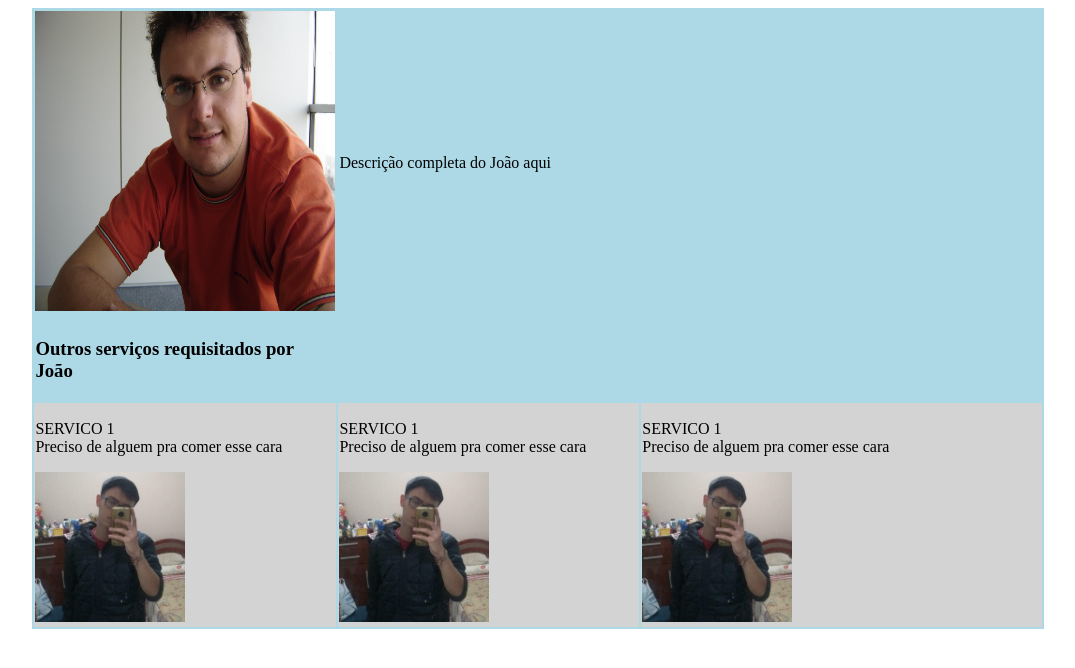
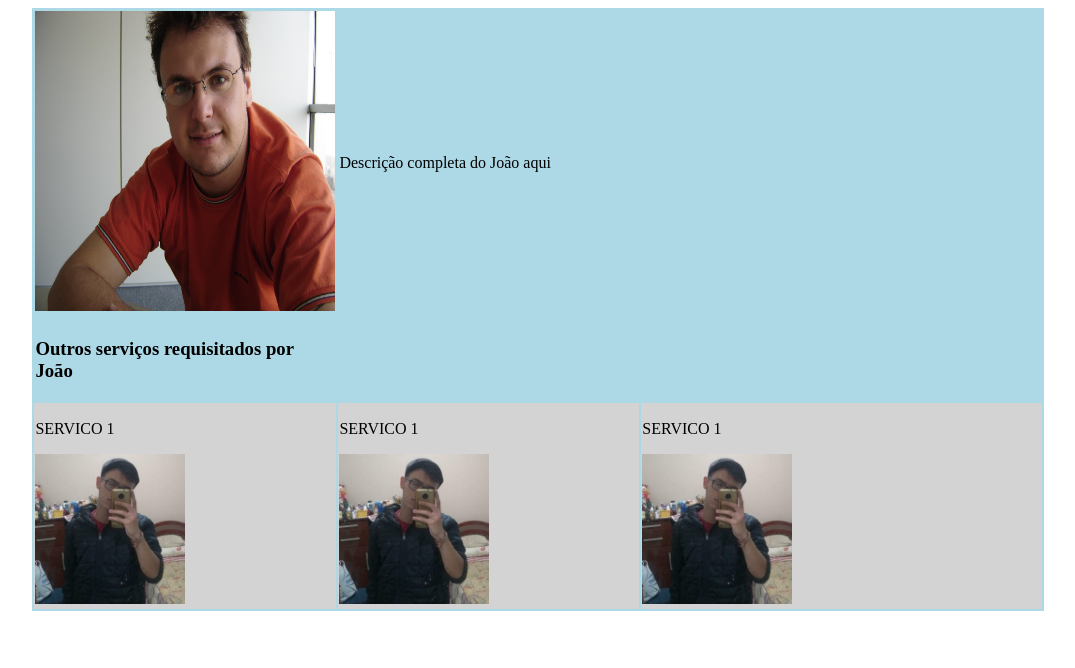
Before and after one commit to fenixfalconbird/oTripalli, a plain HTML site: page Esqueleto-oTripali/html/joaoSilveira.html in a window 1280 px wide. Shown: the whole page, without its empty margins (102-1177 px from the left). Drawn offline with Linux system fonts and the light colour scheme.

Commit message:
removi algumas bobagens

```diff
--- a/Esqueleto-oTripali/html/joaoSilveira.html
+++ b/Esqueleto-oTripali/html/joaoSilveira.html
@@ -29,14 +29,14 @@
             <td>  <h3>Outros serviços requisitados por João </h3></td>
             </tr>
             <tr class="c" >
-                  <td><p>SERVICO 1 <br>Preciso de alguem pra comer esse cara</p>
+                  <td><p>SERVICO 1 <br></p>
                   <img id="d"src="../images/cliente4.jpg" ></td>
 
 
-                  <td><p>SERVICO 1 <br>Preciso de alguem pra comer esse cara</p>
+                  <td><p>SERVICO 1 <br></p>
                   <img id="d"src="../images/cliente4.jpg" ></td>
 
-                  <td><p>SERVICO 1 <br>Preciso de alguem pra comer esse cara</p>
+                  <td><p>SERVICO 1 <br></p>
                   <img id="d"src="../images/cliente4.jpg" ></td>
 
 
```
Also changed, not shown: Esqueleto-oTripali/html/anaClara.html (+1 -2 lines), Esqueleto-oTripali/html/paulaMedeiros.html (+0 -8 lines).
